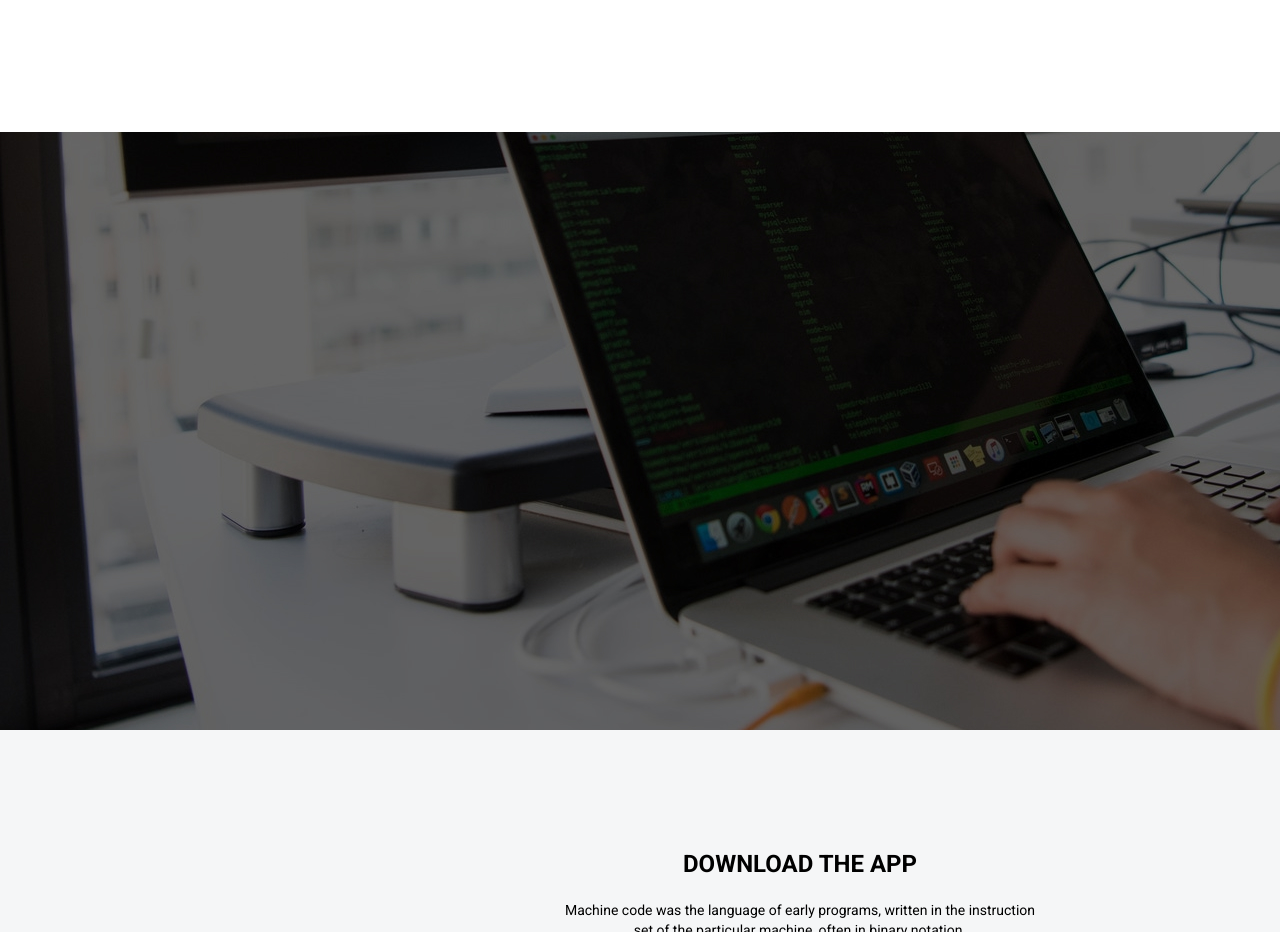
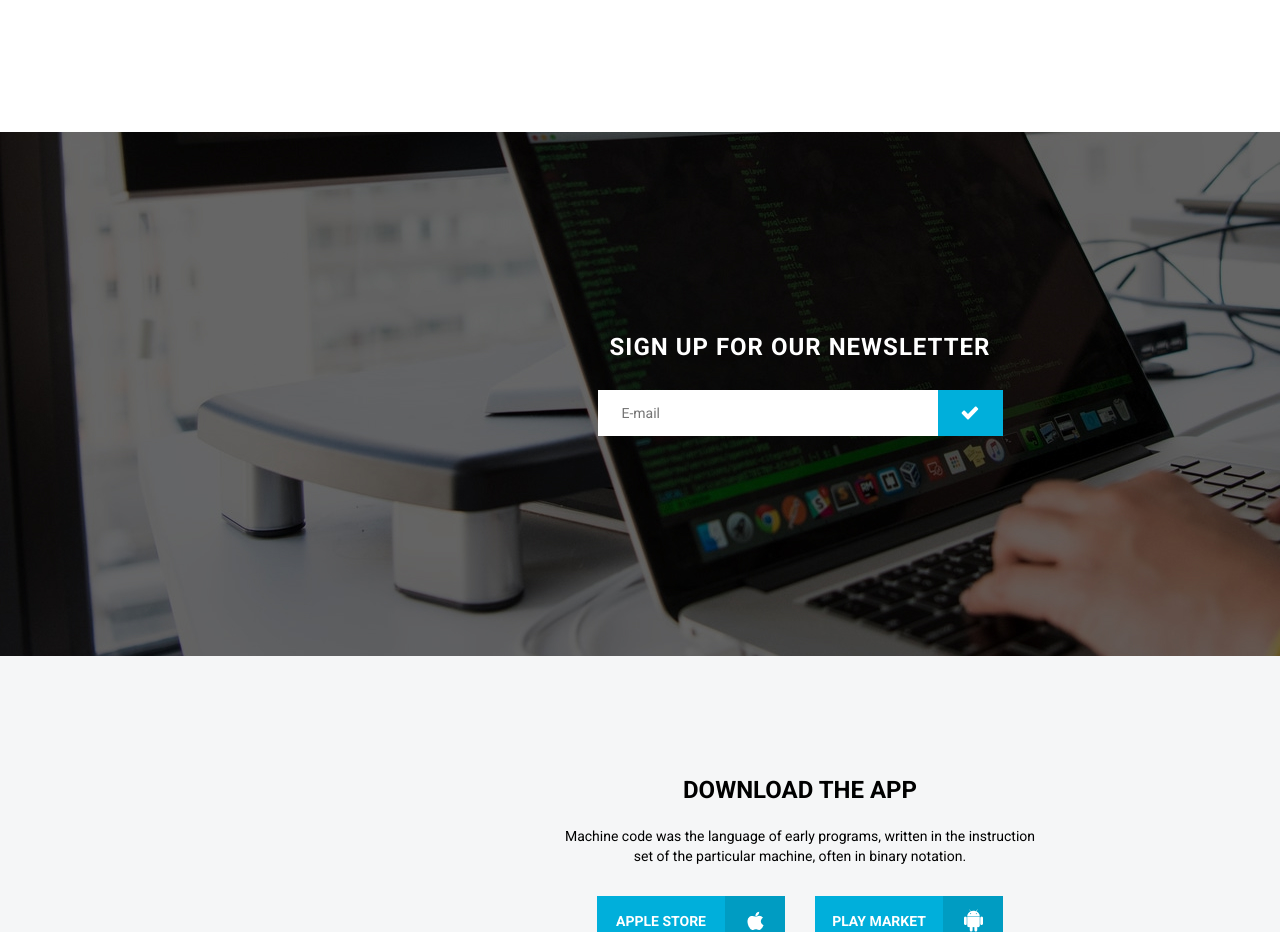
Before and after one commit to AlexeyTeterin/rsschool-JS2020Q3, a plain HTML site: page webdev/index.html in a window 1280 px wide. Shown: the part 2800-3732 px from the top of the page. Drawn offline with Linux system fonts and the light colour scheme.

Commit message:
feat: 'signup' section done

```diff
--- a/webdev/index.html
+++ b/webdev/index.html
@@ -87,8 +87,11 @@
 	</div>
 
 	<div class="signup">
-		<div class="signup__title title"></div>
-		<div class="signup__form"></div>
+		<div class="signup__title title">sign up for our newsletter</div>
+		<form class="signup__form">
+			<input type="email" class="signup__field" placeholder="E-mail" required>
+			<input type="submit" value="" class="signup__button button">
+		</form>
 	</div>
 
 	<div class="download">
--- a/webdev/style.scss
+++ b/webdev/style.scss
@@ -407,8 +407,51 @@ body {
 }
 
 .signup {
-  height: 598px;
+  height: 524px;
   background-image: url(assets/signup-bg.jpg);
+  padding-top: 201px;
+  text-align: center;
+
+  .signup__title {
+    font-weight: bold;
+    font-size: 24px;
+    line-height: 28px;
+    letter-spacing: 1px;
+    color: white;
+  }
+
+  .signup__form {
+    height: 46px;
+    display: inline-flex;
+    padding-top: 29px;
+
+    .signup__field {
+      width: 340px;
+      height: 46px;
+      padding-left: 24px;
+      font-size: 14px;
+      color: #373737;
+    }
+
+    .signup__button {
+      width: 65px;
+      height: 46px;
+      margin-top: 0px;
+      background-image: url(assets/signup-button-icon.svg);
+      background-repeat: no-repeat;
+      background-position: center;
+
+      &:active {
+        opacity: 0.5;
+        transform: unset;
+        -webkit-transform: unset;
+        -moz-transform: unset;
+        -ms-transform: unset;
+        -o-transform: unset;
+      }
+    }
+  }
+
 }
 
 .download {
```
Also changed, not shown: webdev/assets/signup-button-icon.svg (added), webdev/style.css, 1 other file.
